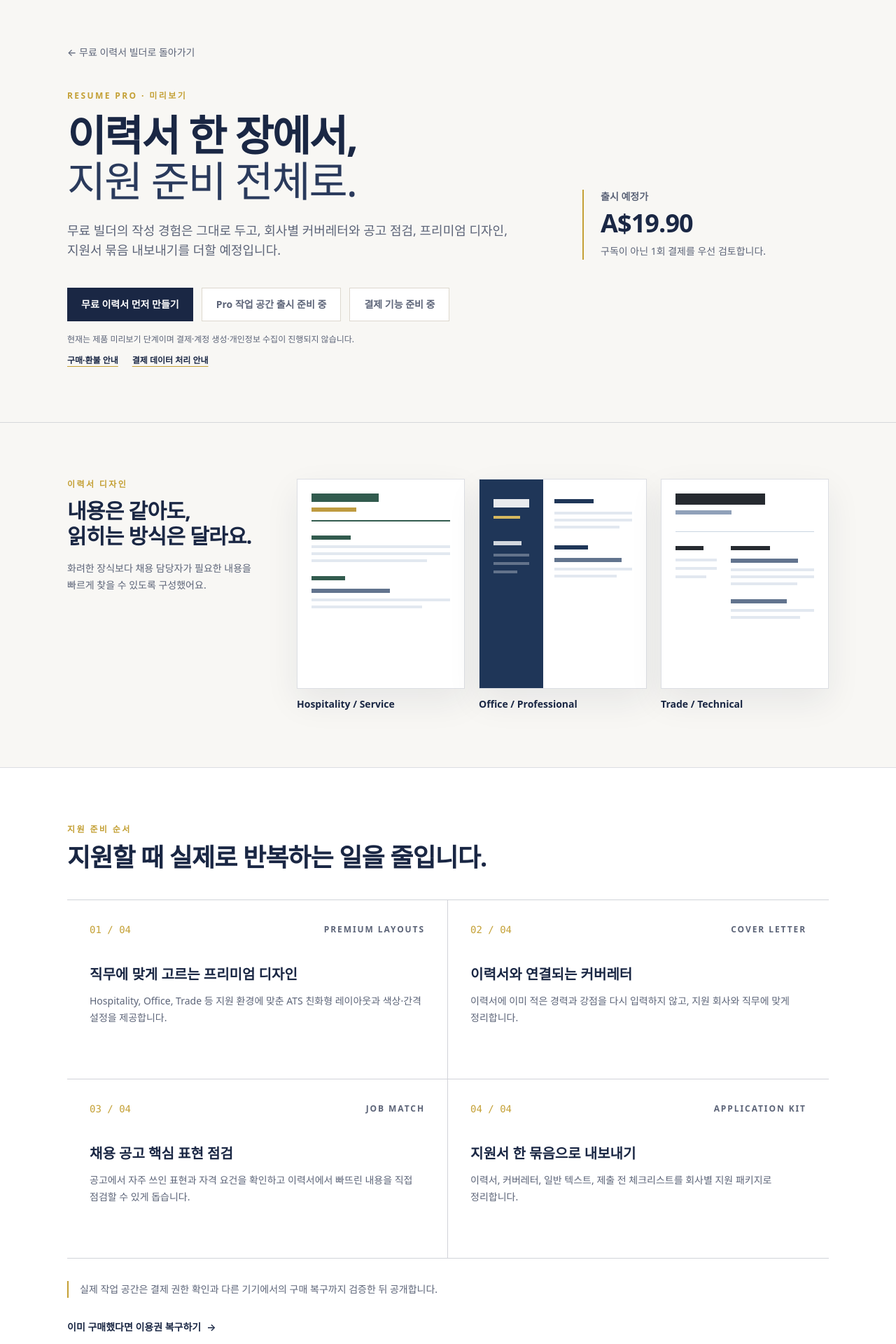
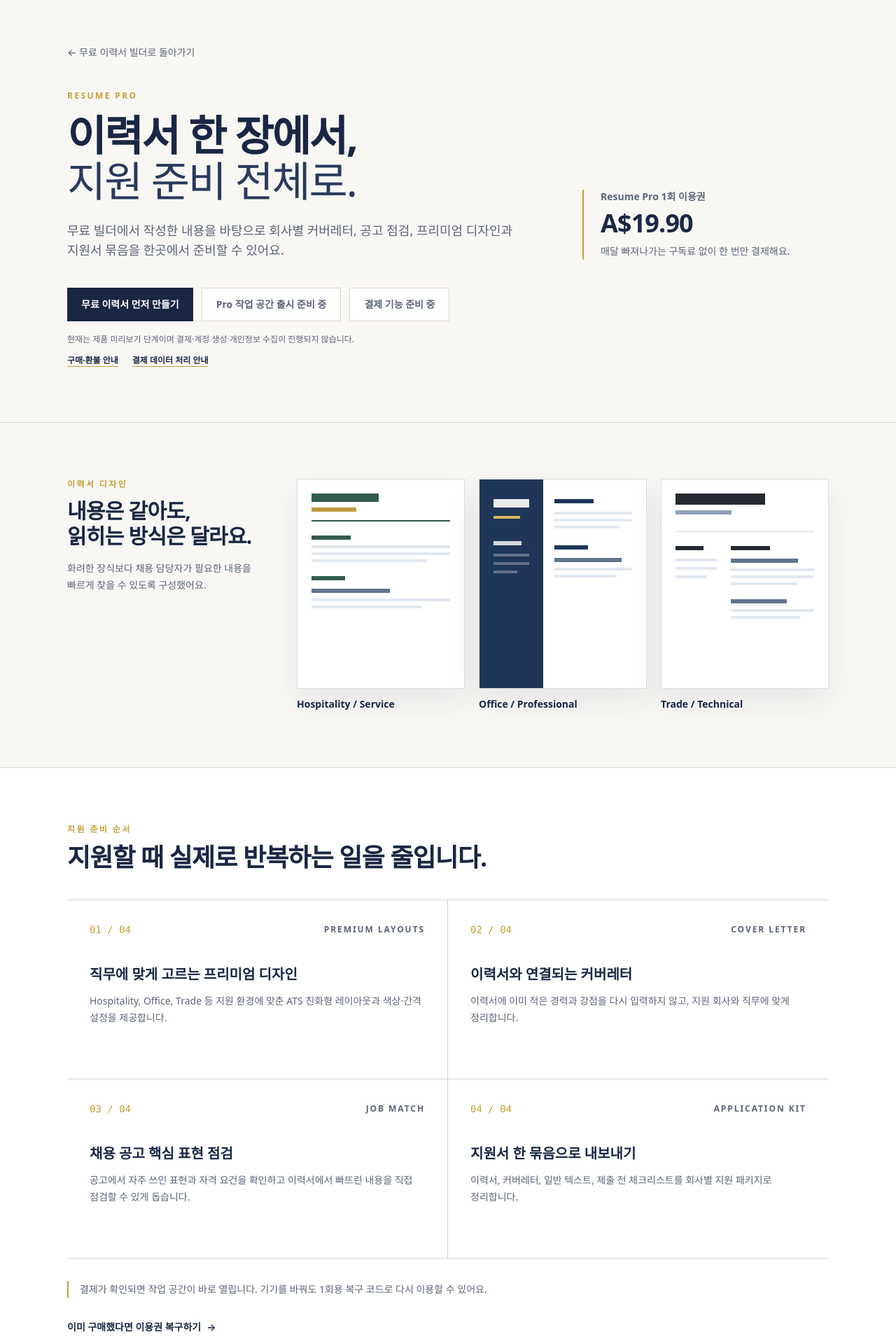
Before and after one commit to jelov219au/aussie-compass, a Next.js app: page /resume-pro in a window 1280 px wide. Shown: the part 100-2020 px from the top of the page at 70% size. Built offline with nearby package versions, Linux system fonts and the light colour scheme; no server answers.

Commit message:
Publish Resume Pro purchase copy

```diff
--- a/src/app/resume-pro/page.tsx
+++ b/src/app/resume-pro/page.tsx
@@ -8,8 +8,8 @@ import { canCreateTestCheckout, getPaymentReadiness } from "@/lib/commerce";
 import { createPageMetadata } from "@/lib/site";
 
 export const metadata = createPageMetadata({
-  title: "Resume Pro 미리보기 | Hoju Compass",
-  description: "호주 구직 지원서를 한 번에 정리하는 Resume Pro의 프리미엄 이력서, 커버레터, 공고 키워드 점검 기능을 미리 확인하세요.",
+  title: "Resume Pro | Hoju Compass",
+  description: "프리미엄 이력서 디자인, 커버레터, 채용 공고 키워드 점검을 한곳에서 준비하세요.",
   path: "/resume-pro",
 });
 
@@ -110,19 +110,19 @@ export default async function ResumeProPage({ searchParams }: Props) {
             )}
             <div className="mt-8 grid gap-10 lg:grid-cols-[1fr_22rem] lg:items-end">
               <div className="max-w-3xl">
-                <p className="text-xs font-semibold uppercase tracking-[0.2em] text-gold">Resume Pro · 미리보기</p>
+                <p className="text-xs font-semibold uppercase tracking-[0.2em] text-gold">Resume Pro</p>
                 <h1 className="mt-4 text-4xl font-semibold leading-[1.08] tracking-[-0.035em] text-navy sm:text-6xl">이력서 한 장에서,<br /><span className="font-normal text-navy-light">지원 준비 전체로.</span></h1>
-                <p className="mt-6 max-w-2xl text-base leading-7 text-muted sm:text-lg">무료 빌더의 작성 경험은 그대로 두고, 회사별 커버레터와 공고 점검, 프리미엄 디자인, 지원서 묶음 내보내기를 더할 예정입니다.</p>
+                <p className="mt-6 max-w-2xl text-base leading-7 text-muted sm:text-lg">무료 빌더에서 작성한 내용을 바탕으로 회사별 커버레터, 공고 점검, 프리미엄 디자인과 지원서 묶음을 한곳에서 준비할 수 있어요.</p>
               </div>
               <aside className="border-l-2 border-gold pl-6">
-                <p className="text-sm font-semibold text-muted">출시 예정가</p>
+                <p className="text-sm font-semibold text-muted">Resume Pro 1회 이용권</p>
                 <p className="mt-2 text-4xl font-semibold tracking-tight text-navy">A$19.90</p>
-                <p className="mt-2 text-sm leading-6 text-muted">구독이 아닌 1회 결제를 우선 검토합니다.</p>
+                <p className="mt-2 text-sm leading-6 text-muted">매달 빠져나가는 구독료 없이 한 번만 결제해요.</p>
               </aside>
             </div>
             <div className="mt-10 flex flex-wrap items-start gap-3">
               <Link href="/resume-builder" className="inline-flex min-h-12 items-center justify-center bg-navy px-5 py-3 text-sm font-semibold text-white hover:bg-navy-light">무료 이력서 먼저 만들기</Link>
-              <span className="inline-flex min-h-12 items-center justify-center border border-border bg-white px-5 py-3 text-sm font-semibold text-muted">Pro 작업 공간 출시 준비 중</span>
+              <span className="inline-flex min-h-12 items-center justify-center border border-border bg-white px-5 py-3 text-sm font-semibold text-muted">{checkoutAvailable ? "Pro 작업 공간 이용 가능" : "Pro 작업 공간 출시 준비 중"}</span>
               {!checkoutAvailable && (
                 <span className="inline-flex min-h-12 items-center border border-border bg-white px-5 py-3 text-sm font-semibold text-muted" aria-label="결제 기능 준비 중">결제 기능 준비 중</span>
               )}
@@ -170,7 +170,7 @@ export default async function ResumeProPage({ searchParams }: Props) {
                 </li>
               ))}
             </ol>
-            <p className="mt-8 border-l-2 border-gold pl-4 text-sm leading-6 text-muted">실제 작업 공간은 결제 권한 확인과 다른 기기에서의 구매 복구까지 검증한 뒤 공개합니다.</p>
+            <p className="mt-8 border-l-2 border-gold pl-4 text-sm leading-6 text-muted">결제가 확인되면 작업 공간이 바로 열립니다. 기기를 바꿔도 1회용 복구 코드로 다시 이용할 수 있어요.</p>
             <Link href="/resume-pro/restore" className="mt-5 inline-flex min-h-11 items-center text-sm font-semibold text-navy">이미 구매했다면 이용권 복구하기 <span className="ml-2" aria-hidden="true">→</span></Link>
           </Container>
         </section>
@@ -191,7 +191,7 @@ export default async function ResumeProPage({ searchParams }: Props) {
 
         <section className="bg-navy py-12 text-white sm:py-16">
           <Container className="flex flex-col gap-6 sm:flex-row sm:items-end sm:justify-between">
-            <div><p className="text-xs font-semibold uppercase tracking-[0.2em] text-gold">무료 이력서부터 시작해요</p><h2 className="mt-3 text-3xl font-semibold tracking-tight">Pro를 기다리지 않아도 이력서부터 준비할 수 있어요.</h2><p className="mt-3 max-w-xl text-sm leading-6 text-white/65">작성한 내용은 지금 사용하는 기기의 브라우저에만 저장돼요. Resume Pro 미리보기에서는 별도 정보를 받지 않아요.</p></div>
+            <div><p className="text-xs font-semibold uppercase tracking-[0.2em] text-gold">무료 이력서부터 시작해요</p><h2 className="mt-3 text-3xl font-semibold tracking-tight">먼저 무료로 작성한 뒤, 필요할 때 Pro를 이용하세요.</h2><p className="mt-3 max-w-xl text-sm leading-6 text-white/65">작성한 내용은 지금 사용하는 기기의 브라우저에 저장돼요. 결제 전에는 이름이나 연락처를 서버로 보내지 않습니다.</p></div>
             <Link href="/resume-builder" className="inline-flex min-h-12 shrink-0 items-center justify-center bg-gold px-5 py-3 text-sm font-semibold text-navy hover:bg-white">무료 빌더 열기 <span className="ml-3" aria-hidden="true">→</span></Link>
           </Container>
         </section>
```
